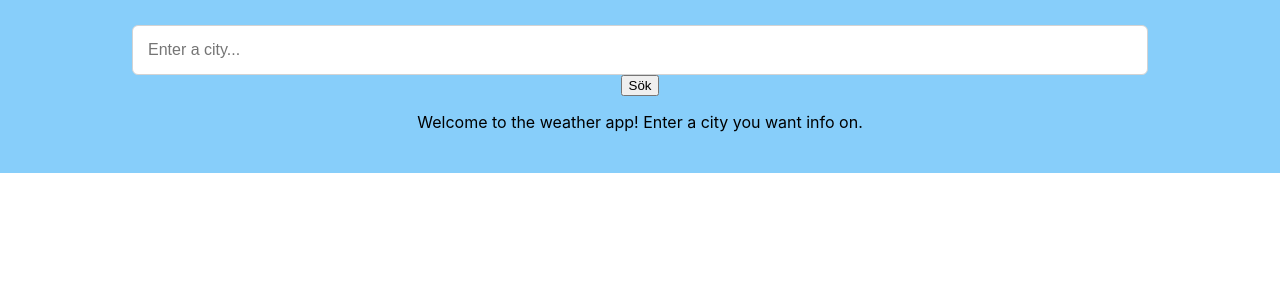
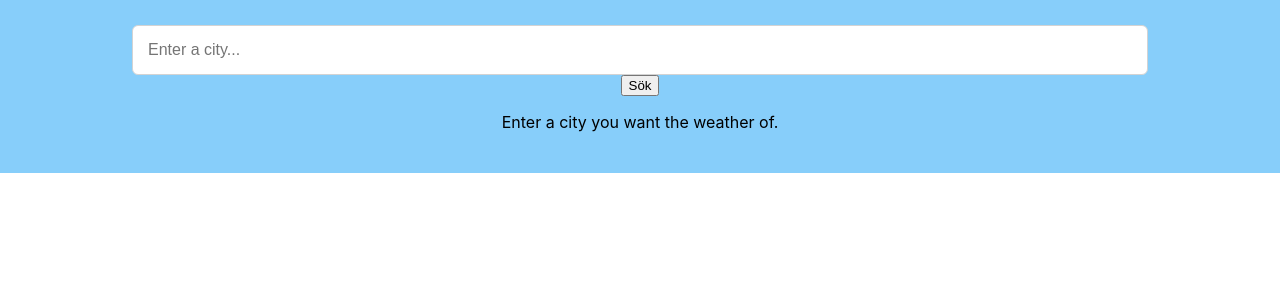
Before and after one commit to HenrikHardsjo/weather-app, a React (Create React App) app: page / in a window 1280 px wide. Shown: the top 300 px of the page. Built offline with nearby package versions, Linux system fonts and the light colour scheme.

Commit message:
Liten fix

```diff
--- a/src/App.js
+++ b/src/App.js
@@ -37,7 +37,7 @@ function App() {
 
       {typeof weatherData.main === "undefined" ? (
         <div>
-          <p>Welcome to the weather app! Enter a city you want info on.</p>
+          <p>Enter a city you want the weather of.</p>
         </div>
       ) : (
         <div className="weather-data">
```
